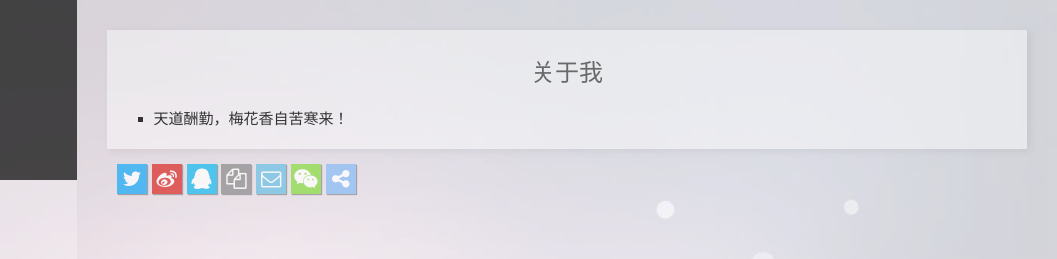
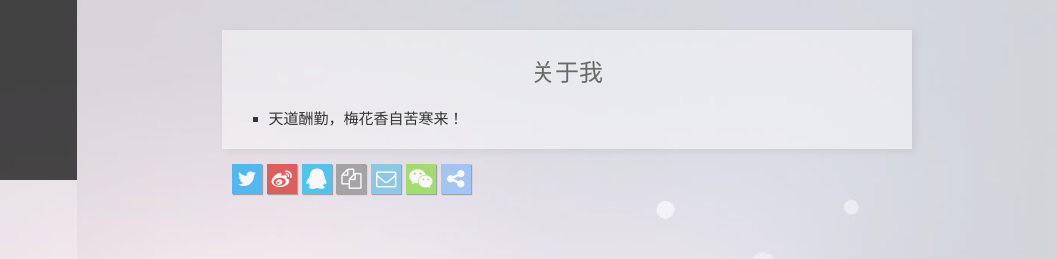
Before and after one commit to ValueYouth/chino.github.io, a plain HTML site: page about/index.html in a window 1280 px wide. Shown: the top 259 px of the page, 223-1280 px from the left. Drawn offline with nearby package versions, Linux system fonts and the light colour scheme; some packages are replaced by stand-ins of ours; a script that the page names is missing.

Commit message:
Site updated: 2017-03-05 13:09:55

```diff
--- a/css/style.css
+++ b/css/style.css
@@ -1263,7 +1263,7 @@ color
   background: transparent;
 }
 .body-wrap {
-  max-width: 70em;
+  max-width: 50em;
   margin: auto;
   margin-bottom: 126px;
   overflow: hidden;
```
